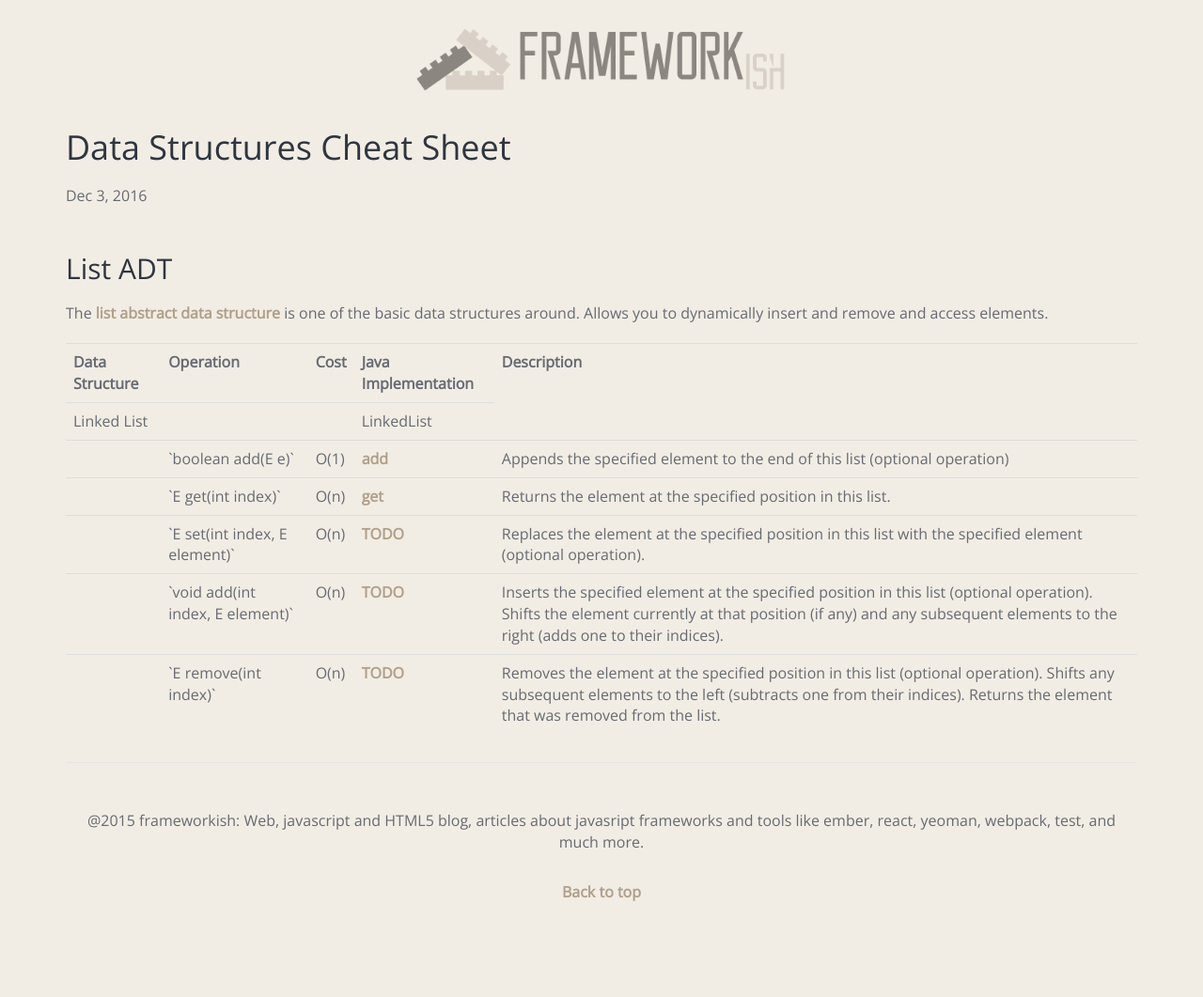
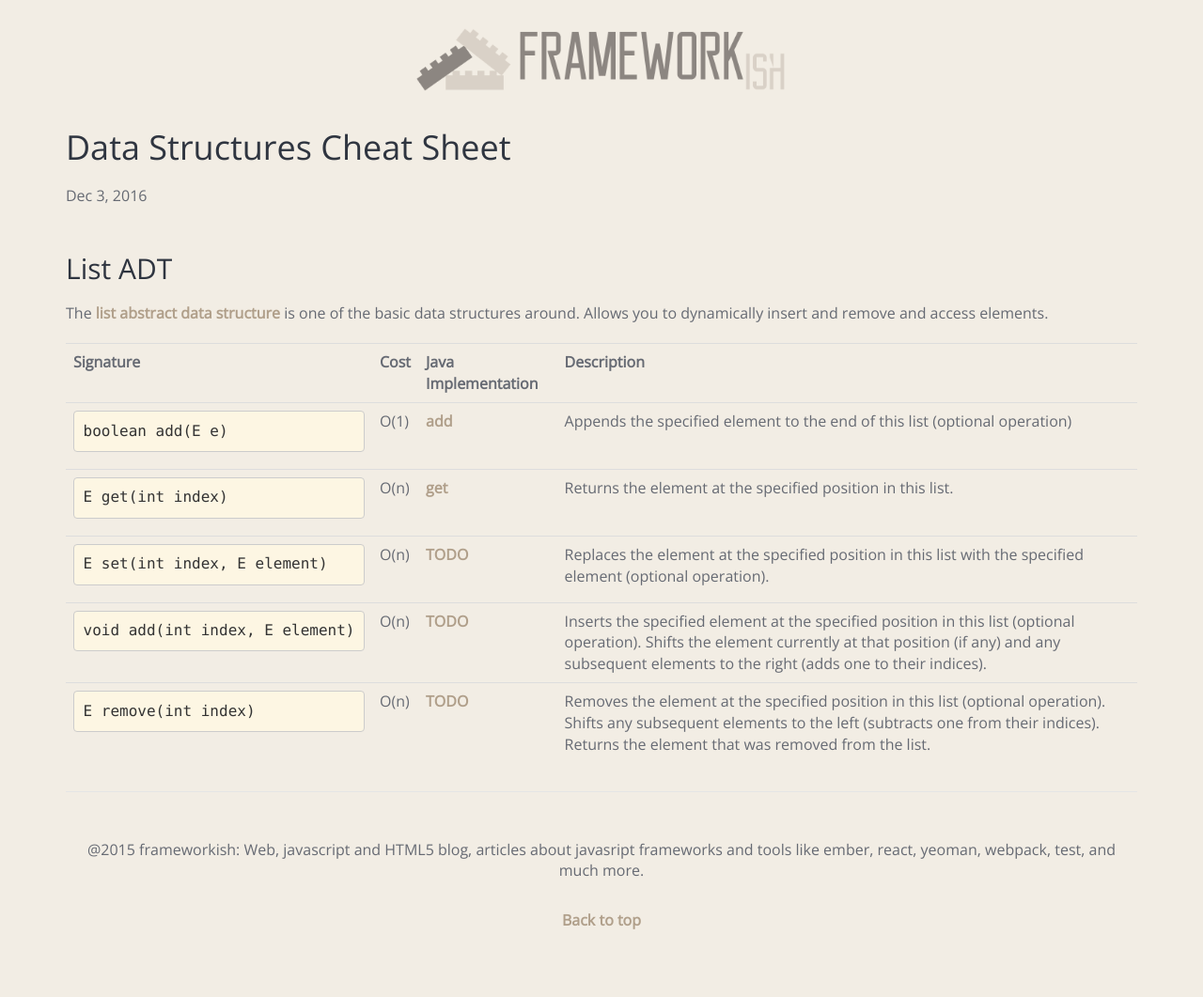
Before and after one commit to Rastikko/Rastikko.github.io, a Jekyll site: the page built from _posts/2016-12-03-data-structures-cheatsheet.md, in a window 1280 px wide. Shown: the whole page at 94% size. Built offline with Jekyll 4.4.1, drawn with Linux system fonts in a browser that asks for light colours; before the commit the page ends 1031 px from its top, so only the background shows below that.

Commit message:
Add span class

```diff
--- a/_posts/2016-12-03-data-structures-cheatsheet.md
+++ b/_posts/2016-12-03-data-structures-cheatsheet.md
@@ -12,49 +12,37 @@ The [list abstract data structure](https://goo.gl/mhgkxI) is one of the basic da
 
 <table class="table">
   <tr>
-    <th>Data Structure</th>
-    <th>Operation</th>
-    <th>Cost</th>
-    <th>Java Implementation</th>
-    <th>Description</th>
+    <th class="span3">Signature</th>
+    <th class="span2">Cost</th>
+    <th class="span2">Java Implementation</th>
+    <th class="span5">Description</th>
   </tr>
   <tr>
-    <td>Linked List</td>
-    <td></td>
-    <td></td>
-    <td>LinkedList</td>
-  </tr>
-  <tr>
-    <td></td>
-    <td>`boolean add(E e)`</td>
+    <td><pre>boolean add(E e)</pre></td>
     <td>O(1)</td>
     <td><a href="https://docs.oracle.com/javase/7/docs/api/java/util/LinkedList.html#add(E)">add</a></td>
     <td>Appends the specified element to the end of this list (optional operation)</td>
   </tr>
   <tr>
-    <td></td>
-    <td>`E get(int index)`</td>
+    <td><pre>E get(int index)</pre></td>
     <td>O(n)</td>
     <td><a href="https://docs.oracle.com/javase/7/docs/api/java/util/LinkedList.html#get(int)">get</a></td>
     <td>Returns the element at the specified position in this list.</td>
   </tr>
   <tr>
-    <td></td>
-    <td>`E set(int index, E element)`</td>
+    <td><pre>E set(int index, E element)</pre></td>
     <td>O(n)</td>
     <td><a href="https://docs.oracle.com/javase/7/docs/api/java/util/LinkedList.html#get(int)">TODO</a></td>
     <td>Replaces the element at the specified position in this list with the specified element (optional operation).</td>
   </tr>
   <tr>
-    <td></td>
-    <td>`void add(int index, E element)`</td>
+    <td><pre>void add(int index, E element)</pre></td>
     <td>O(n)</td>
     <td><a href="https://docs.oracle.com/javase/7/docs/api/java/util/LinkedList.html#get(int)">TODO</a></td>
     <td>Inserts the specified element at the specified position in this list (optional operation). Shifts the element currently at that position (if any) and any subsequent elements to the right (adds one to their indices).</td>
   </tr>
   <tr>
-    <td></td>
-    <td>`E remove(int index)`</td>
+    <td><pre>E remove(int index)</pre></td>
     <td>O(n)</td>
     <td><a href="https://docs.oracle.com/javase/7/docs/api/java/util/LinkedList.html#get(int)">TODO</a></td>
     <td> Removes the element at the specified position in this list (optional operation). Shifts any subsequent elements to the left (subtracts one from their indices). Returns the element that was removed from the list.</td>
```
